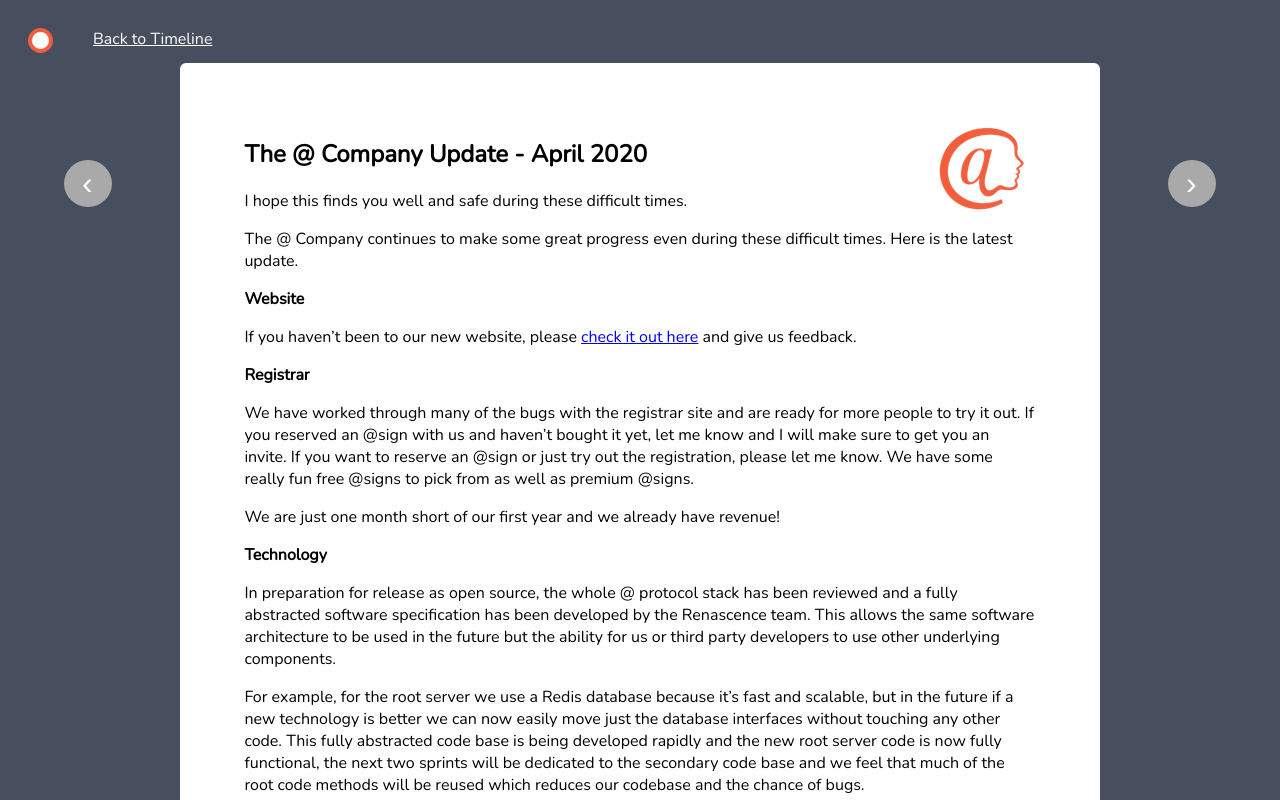
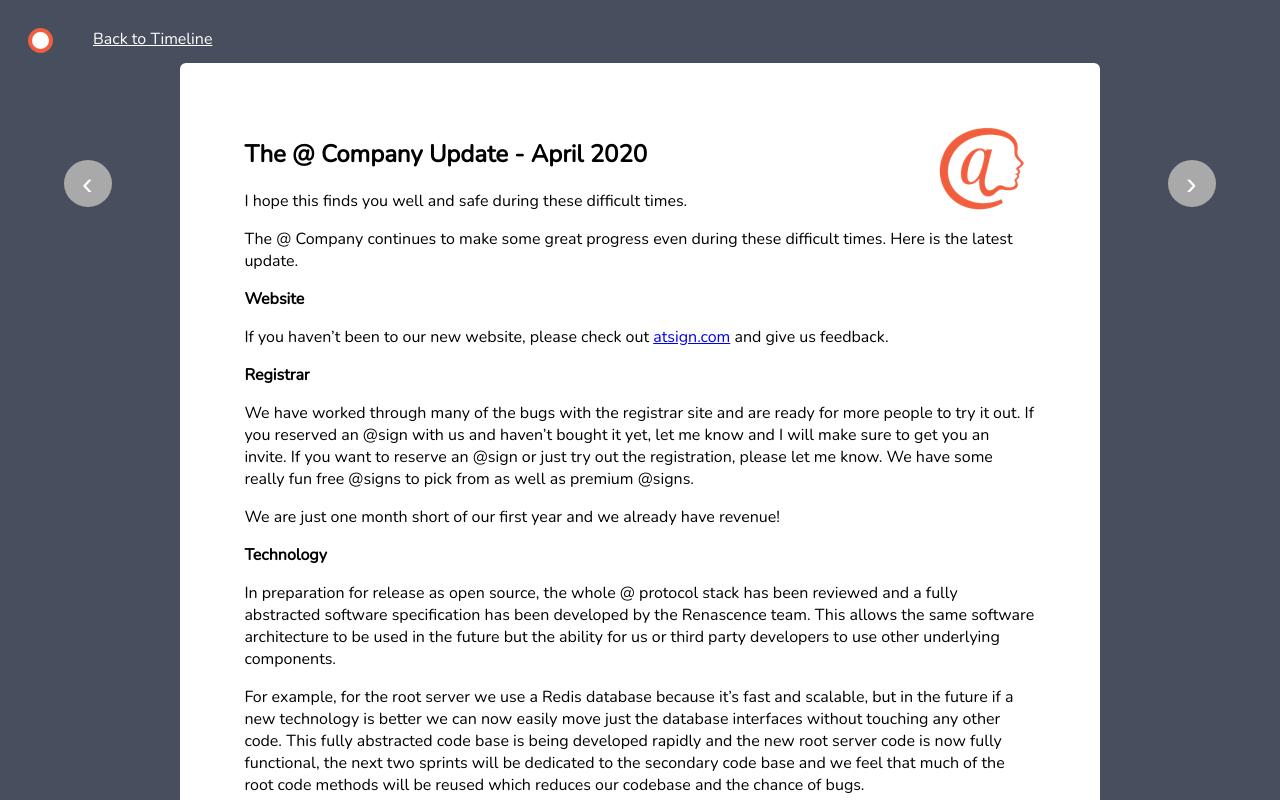
Before and after one commit to atsign-company/timeline, a plain HTML site: page updates/2020-04.html in a window 1280 px wide. Shown: the top 800 px of the page. Drawn offline with nearby package versions, Linux system fonts and the light colour scheme.

Commit message:
Update 2020-04.html
Fixing typos

```diff
--- a/updates/2020-04.html
+++ b/updates/2020-04.html
@@ -26,8 +26,7 @@
                 latest update.</p>
 
             <p><strong>Website</strong></p>
-            <p>If you haven&rsquo;t been to our new website, please <a href="https://www.atsign.com">check it out
-                here</a> and give us feedback.</p>
+            <p>If you haven&rsquo;t been to our new website, please check out <a href="https://atsign.com">atsign.com</a> and give us feedback.</p>
 
             <p><strong>Registrar</strong></p>
             <p>We have worked through many of the bugs with the registrar site and are ready for more people to try
@@ -204,7 +203,7 @@
                 </tr>
                 <tr>
                     <td>
-                        <p>Dood app</p>
+                        <p>Dude app</p>
                     </td>
                     <td>
                         <p>@ (Ashish Khana)</p>
```
